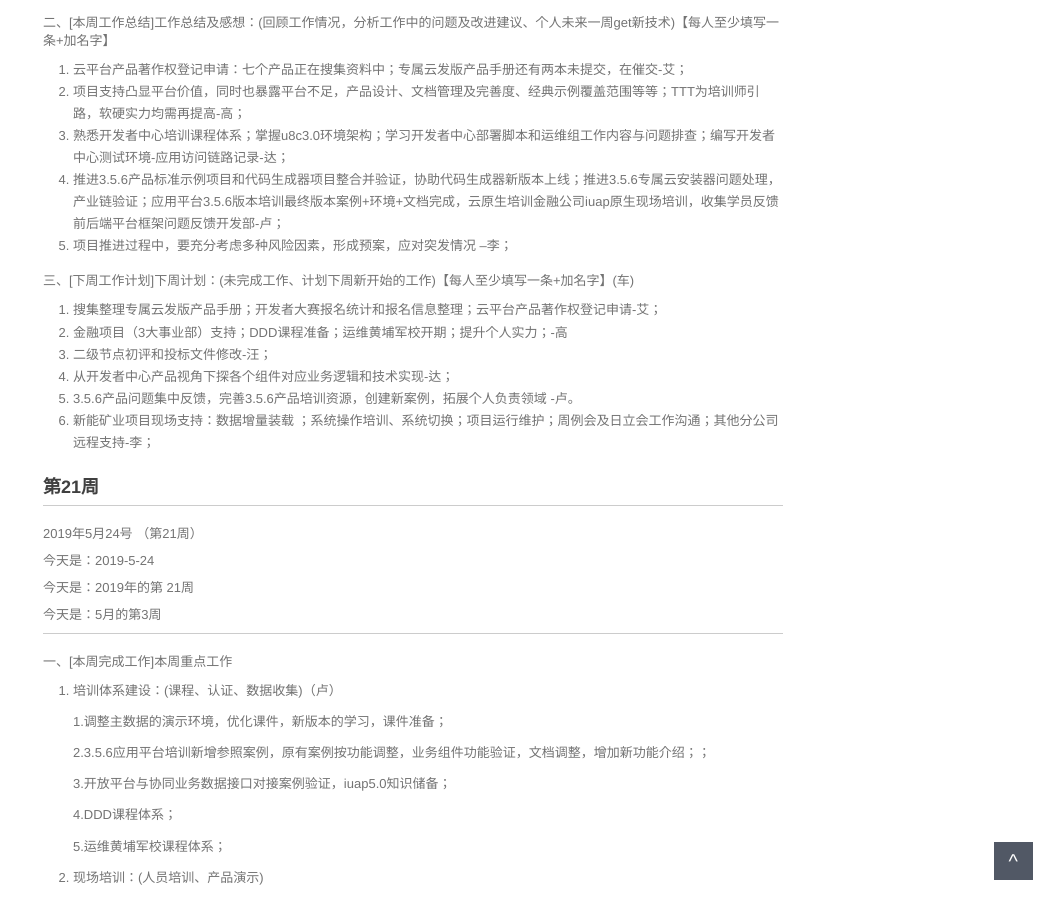
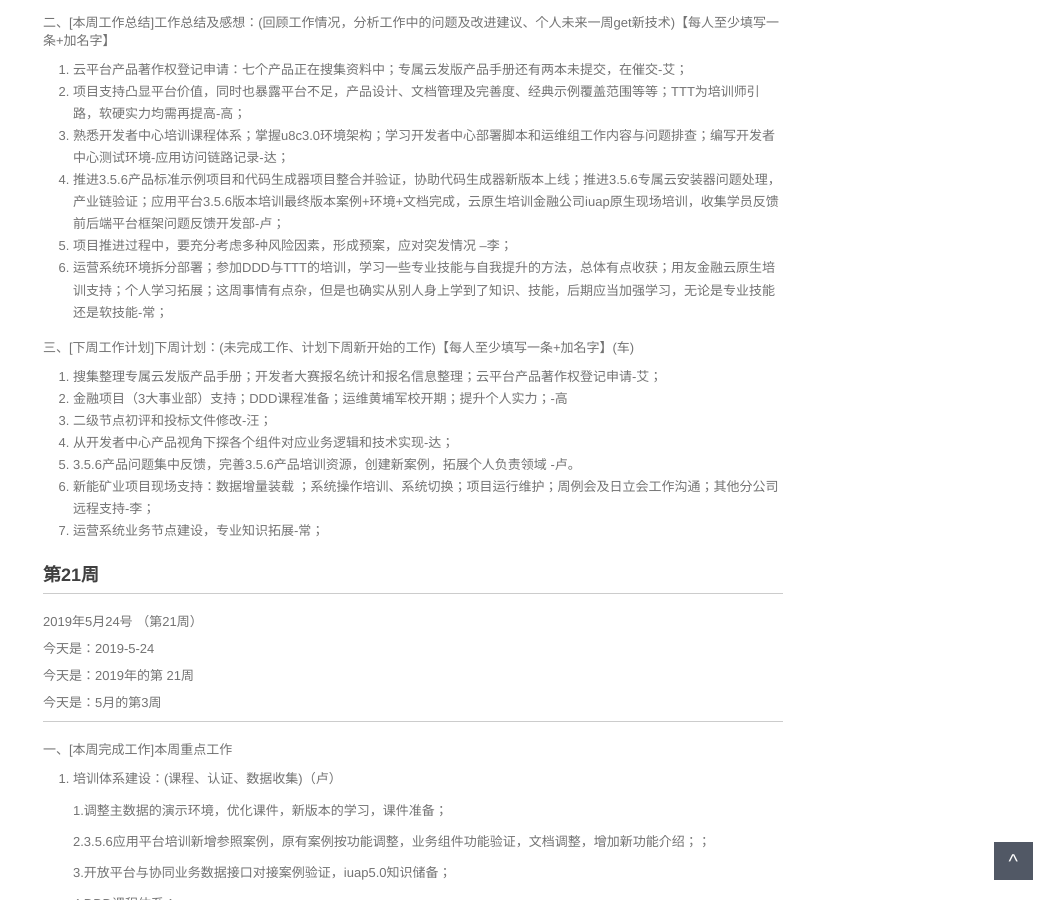
Before and after one commit to walllFlower/blog, a Jekyll site: the page built from _posts/2018-07-17-day_report_cxz.md, in a window 1280 px wide and 900 px high, scrolled down 1359 px. Shown: the whole window, without its empty margins (227-1280 px from the left). Built offline with Jekyll 4.4.1, drawn with Linux system fonts in a browser that asks for light colours; comment, search, counter and statistics services are not loaded.

Commit message:
Update 2018-07-17-day_report_cxz.md

```diff
--- a/_posts/2018-07-17-day_report_cxz.md
+++ b/_posts/2018-07-17-day_report_cxz.md
@@ -86,6 +86,7 @@ categories: 技术运营工作周报
 3. 熟悉开发者中心培训课程体系；掌握u8c3.0环境架构；学习开发者中心部署脚本和运维组工作内容与问题排查；编写开发者中心测试环境-应用访问链路记录-达；
 4. 推进3.5.6产品标准示例项目和代码生成器项目整合并验证，协助代码生成器新版本上线；推进3.5.6专属云安装器问题处理，产业链验证；应用平台3.5.6版本培训最终版本案例+环境+文档完成，云原生培训金融公司iuap原生现场培训，收集学员反馈前后端平台框架问题反馈开发部-卢；
 5. 项目推进过程中，要充分考虑多种风险因素，形成预案，应对突发情况 --李；
+6. 运营系统环境拆分部署；参加DDD与TTT的培训，学习一些专业技能与自我提升的方法，总体有点收获；用友金融云原生培训支持；个人学习拓展；这周事情有点杂，但是也确实从别人身上学到了知识、技能，后期应当加强学习，无论是专业技能还是软技能-常；
 
 三、[下周工作计划]下周计划：(未完成工作、计划下周新开始的工作)【每人至少填写一条+加名字】(车)
 
@@ -95,6 +96,7 @@ categories: 技术运营工作周报
 4. 从开发者中心产品视角下探各个组件对应业务逻辑和技术实现-达；
 5. 3.5.6产品问题集中反馈，完善3.5.6产品培训资源，创建新案例，拓展个人负责领域 -卢。
 6. 新能矿业项目现场支持：数据增量装载 ；系统操作培训、系统切换；项目运行维护；周例会及日立会工作沟通；其他分公司远程支持-李；
+7. 运营系统业务节点建设，专业知识拓展-常；
 
 ###  第21周
 
```
